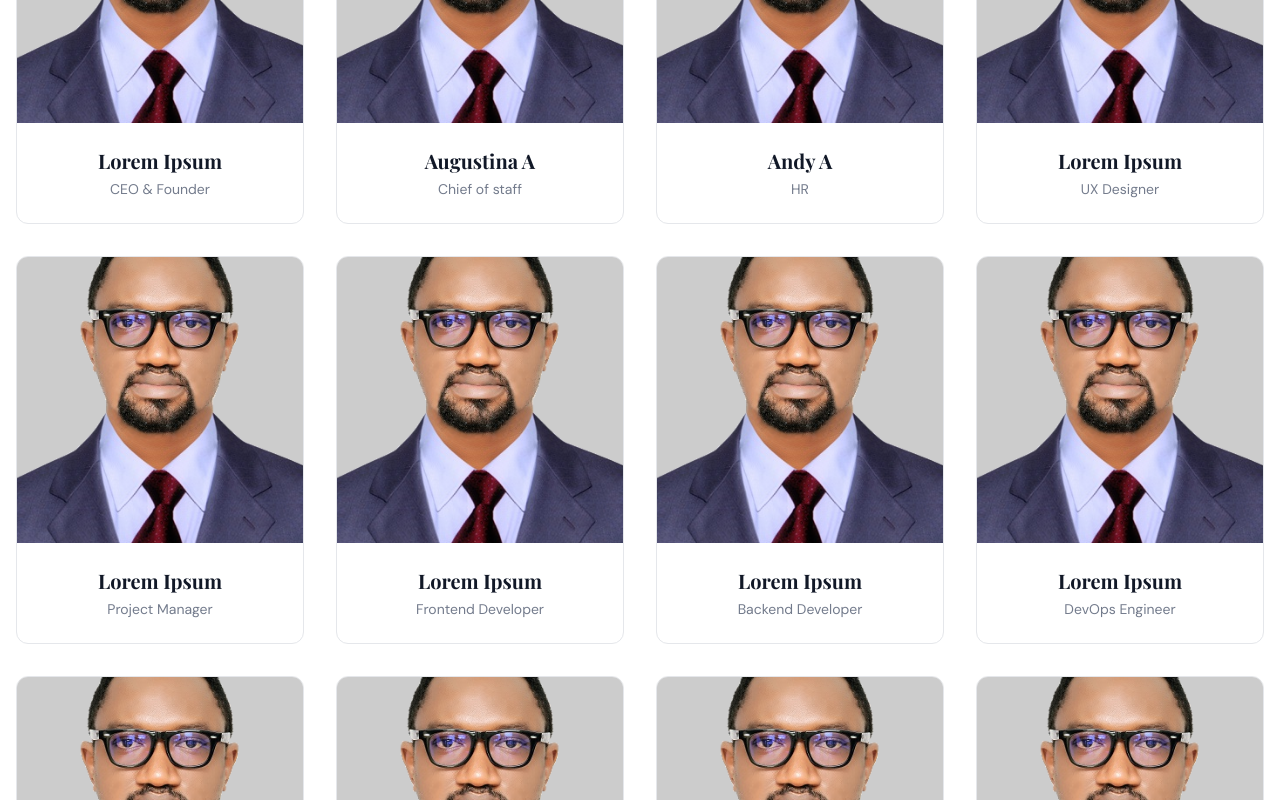
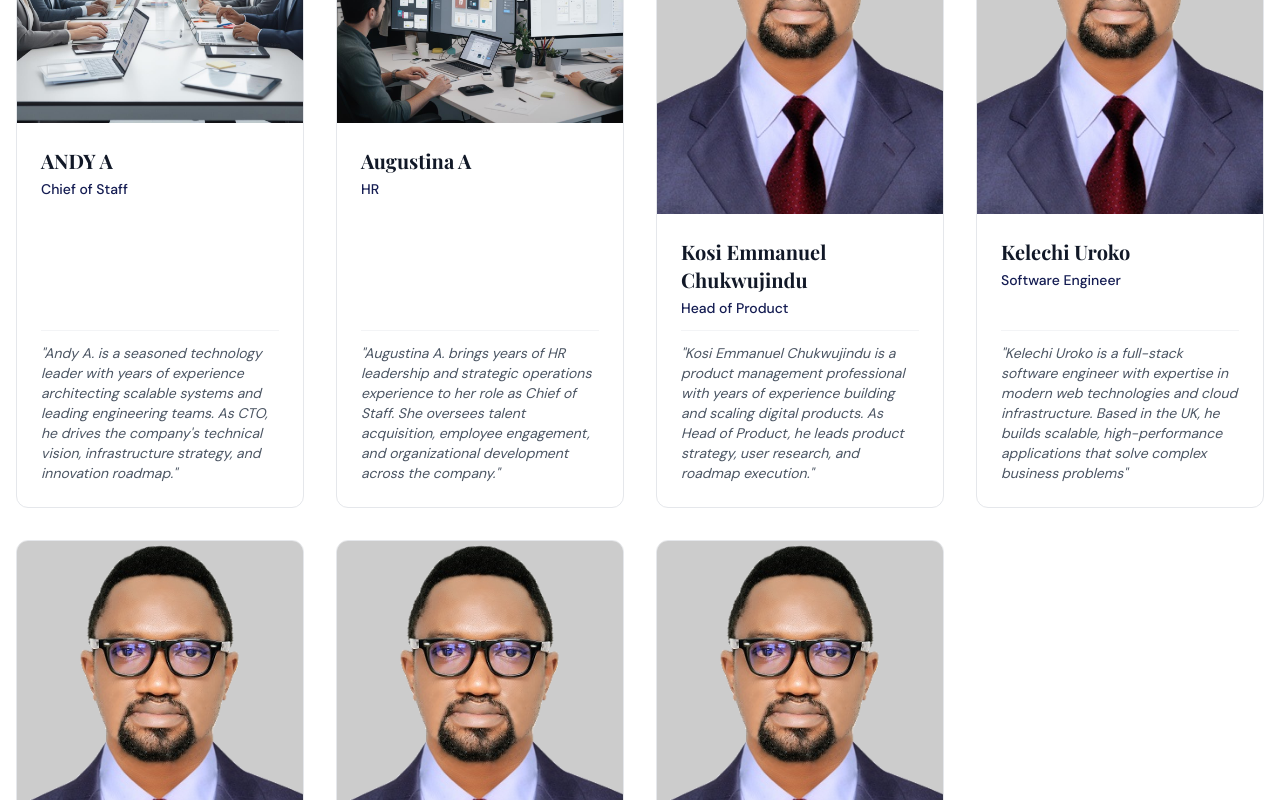
Before and after one commit to uzo-JUN/Cloudsync-Expert-Ict-Solutions, a React (Vite) app: page /teams in a window 1280 px wide. Shown: the part 680-1480 px from the top of the page. Built offline with nearby package versions, Linux system fonts and the light colour scheme; the HTML template or start-up script is replaced by a standard one.

Commit message:
new updated code

```diff
--- a/src/pages/Teams.tsx
+++ b/src/pages/Teams.tsx
@@ -14,99 +14,57 @@ const Team = () => {
     return () => window.removeEventListener("scroll", handleScroll);
   }, []);
 
-  // Team members data with names, positions, and image paths from src/assets/
+  // Team members data with names, positions, bios, and image paths
   const teamMembers = [
     {
       id: 1,
-      name: "Lorem Ipsum",
-      position: "CEO & Founder",
-      src: "/src/assets/sirkosi.png"
+      name: "ANDY A",
+      position: "Chief of Staff",
+      bio: "Andy A. is a seasoned technology leader with years of experience architecting scalable systems and leading engineering teams. As CTO, he drives the company's technical vision, infrastructure strategy, and innovation roadmap.",
+      src: "/src/assets/team-collab.png"
     },
     {
       id: 2,
-      name: "Augustina A ",
-      position: "Chief of staff",
-      src: "/src/assets/sirkosi.png"
+      name: "Augustina A",
+      position: "HR",
+      bio: "Augustina A. brings years of HR leadership and strategic operations experience to her role as Chief of Staff. She oversees talent acquisition, employee engagement, and organizational development across the company.",
+      src: "/src/assets/why-choose-team.png"
     },
     {
       id: 3,
-      name: " Andy A",
-      position: "HR",
+      name: "Kosi Emmanuel Chukwujindu",
+      position: "Head of Product",
+      bio: "Kosi Emmanuel Chukwujindu is a product management professional with years of experience building and scaling digital products. As Head of Product, he leads product strategy, user research, and roadmap execution.",
       src: "/src/assets/sirkosi.png"
     },
     {
       id: 4,
-      name: "Lorem Ipsum",
-      position: "UX Designer",
+      name: "Kelechi Uroko",
+      position: "Software Engineer",
+      bio: "Kelechi Uroko is a full-stack software engineer with expertise in modern web technologies and cloud infrastructure. Based in the UK, he builds scalable, high-performance applications that solve complex business problems",
       src: "/src/assets/sirkosi.png"
     },
     {
       id: 5,
-      name: "Lorem Ipsum",
-      position: "Project Manager",
-      src: "/src/assets/sirkosi.png"
+      name: "Neha Bansal",
+      position: "Research Director",
+      bio: "Neha Bansal leads research and development initiatives as Research Director, driving innovation in emerging technologies. With a strong background in data science and market analysis and identifying trends that shape product strategy",
+       src: "/src/assets/sirkosi.png"
     },
     {
       id: 6,
-      name: "Lorem Ipsum",
-      position: "Frontend Developer",
+      name: " Modesta Uzo ",
+      position: " Client Happiness Manager",
+      bio: "Modesta Uzo is dedicated to ensuring exceptional customer experiences as Client Happiness Manager. With years of client relations experience, she handles inquiries, resolves issues, and builds lasting relationships with customers.",
       src: "/src/assets/sirkosi.png"
     },
     {
       id: 7,
-      name: "Lorem Ipsum",
-      position: "Backend Developer",
+      name: "Chiamaka Eze",
+      position: " QA Manager",
+      bio: "Chiamaka Eze ensures product excellence as QA Manager, leading testing strategies and quality assurance processes. she oversees manual and automated testing to deliver bug-free, high-performing software.",
       src: "/src/assets/sirkosi.png"
-    },
-    {
-      id: 8,
-      name: "Lorem Ipsum",
-      position: "DevOps Engineer",
-      src: "/src/assets/sirkosi.png"
-    },
-    {
-      id: 9,
-      name: "Lorem Ipsum",
-      position: "Marketing Lead",
-      src: "/src/assets/sirkosi.png"
-    },
-    {
-      id: 10,
-      name: "Lorem Ipsum",
-      position: "Sales Director",
-      src: "/src/assets/sirkosi.png"
-    },
-    {
-      id: 11,
-      name: "Lorem Ipsum",
-      position: "Customer Success",
-      src: "/src/assets/sirkosi.png"
-    },
-    {
-      id: 12,
-      name: "Lorem Ipsum",
-      position: "HR Manager",
-      src: "/src/assets/sirkosi.png"
-    },
-    {
-      id: 13,
-      name: "Lorem Ipsum",
-      position: "QA Specialist",
-      src: "/src/assets/sirkosi.png"
-    },
-    {
-      id: 14,
-      name: "Lorem Ipsum",
-      position: "Content Writer",
-      src: "/src/assets/sirkosi.png"
-    },
-    {
-      id: 15,
-      name: "Lorem Ipsum",
-      position: "UI Designer",
-      src: "/src/assets/sirkosi.png"
-    }
-  ];
+    }];
 
   return (
     <div className="min-h-screen bg-background text-foreground overflow-x-hidden">
@@ -117,7 +75,7 @@ const Team = () => {
         <Navbar />
       </div>
 
-      {/* Hero Section - Increased top padding for more space */}
+      {/* Hero Section */}
       <section className="relative pt-32 pb-12 bg-gray-50">
         <div className="container mx-auto px-4 text-center">
           <motion.h1
@@ -155,7 +113,7 @@ const Team = () => {
             </p>
           </motion.div>
 
-          {/* Team Members Grid - 4 per row, 15 members total */}
+          {/* Team Members Grid - 4 per row */}
           <div className="grid grid-cols-1 sm:grid-cols-2 lg:grid-cols-4 gap-8">
             {teamMembers.map((member, index) => (
               <motion.div
@@ -168,7 +126,7 @@ const Team = () => {
                   y: -10,
                   boxShadow: "0 20px 25px -5px rgba(0, 0, 0, 0.1), 0 10px 10px -5px rgba(0, 0, 0, 0.04)"
                 }}
-                className="bg-white rounded-xl overflow-hidden border border-gray-200 hover:border-primary/30 transition-all duration-300"
+                className="bg-white rounded-xl overflow-hidden border border-gray-200 hover:border-primary/30 transition-all duration-300 flex flex-col h-full"
               >
                 {/* Member Image */}
                 <div className="aspect-square bg-gradient-to-br from-gray-100 to-gray-200">
@@ -194,13 +152,16 @@ const Team = () => {
                   />
                 </div>
 
-                {/* Member Info */}
-                <div className="p-6 text-center">
+                {/* Member Info with Bio */}
+                <div className="p-6 flex-1 flex flex-col">
                   <h3 className="text-xl font-bold text-gray-900 mb-1">
                     {member.name}
                   </h3>
-                  <p className="text-sm text-muted-foreground">
+                  <p className="text-sm font-medium text-primary mb-3">
                     {member.position}
+                  </p>
+                  <p className="text-sm text-gray-600 italic border-t border-gray-100 pt-3 mt-auto">
+                    "{member.bio}"
                   </p>
                 </div>
               </motion.div>
```
